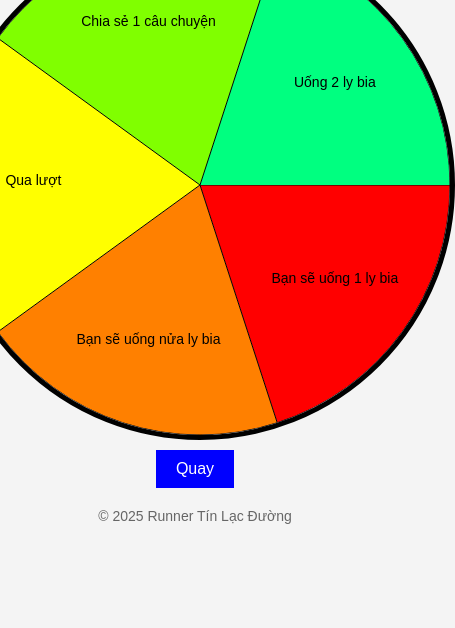
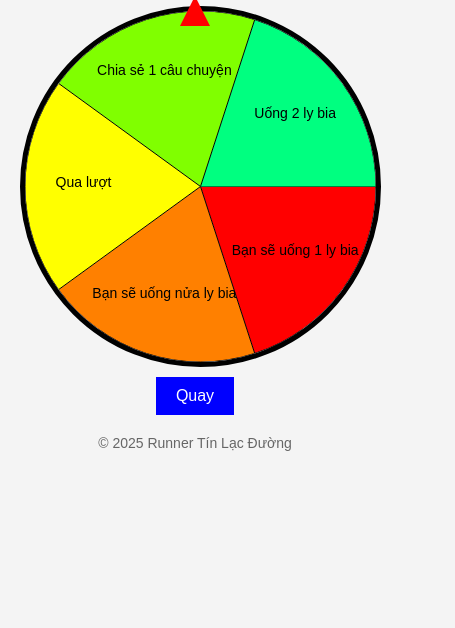
Before and after one commit to huutin06121998/lucky_draw_v1, a plain HTML site: page index.html in a window 390 px wide. Shown: the part 236-864 px from the top of the page, 455 px wide, since content can reach past the window. Drawn offline with Linux system fonts and the light colour scheme.

Commit message:
Update index.html response

```diff
--- a/index.html
+++ b/index.html
@@ -13,11 +13,15 @@
             justify-content: center;
             height: 100vh;
             background-color: #f4f4f4;
+            margin: 0;
+            padding: 10px;
         }
         .wheel-container {
             position: relative;
-            width: 500px;
-            height: 500px;
+            width: 90vw;
+            height: 90vw;
+            max-width: 500px;
+            max-height: 500px;
         }
         .wheel {
             width: 100%;
@@ -50,6 +54,7 @@
             margin-top: 20px;
             font-size: 14px;
             color: #666;
+            text-align: center;
         }
     </style>
 </head>
@@ -67,9 +72,9 @@
         const canvas = document.getElementById("wheel");
         const ctx = canvas.getContext("2d");
         const size = rewards.length;
-        canvas.width = 500;
-        canvas.height = 500;
-        const radius = canvas.width / 2;
+        const radius = Math.min(window.innerWidth * 0.45, 250);
+        canvas.width = radius * 2;
+        canvas.height = radius * 2;
         let currentRotation = 0;
 
         function drawWheel() {
```
